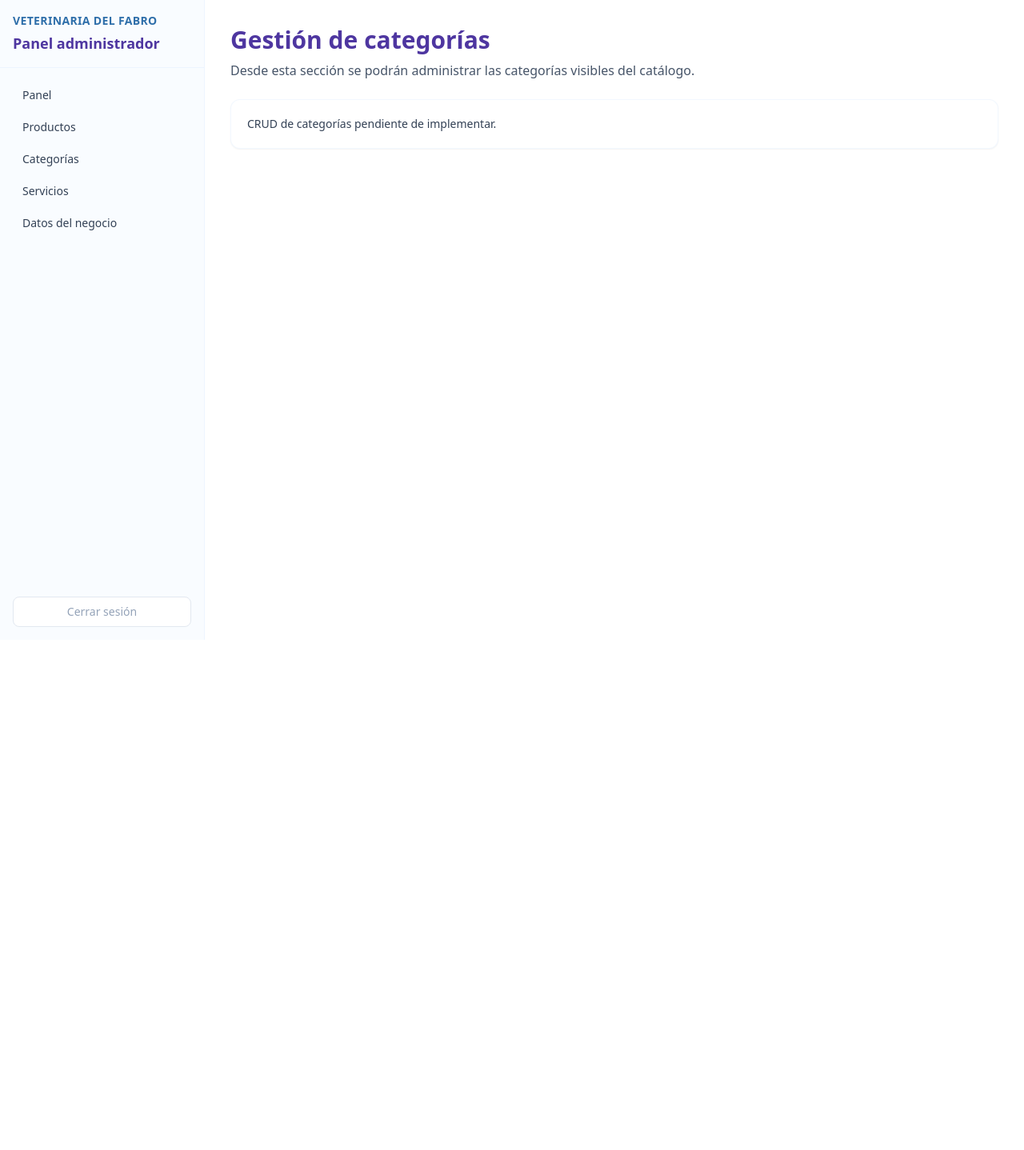
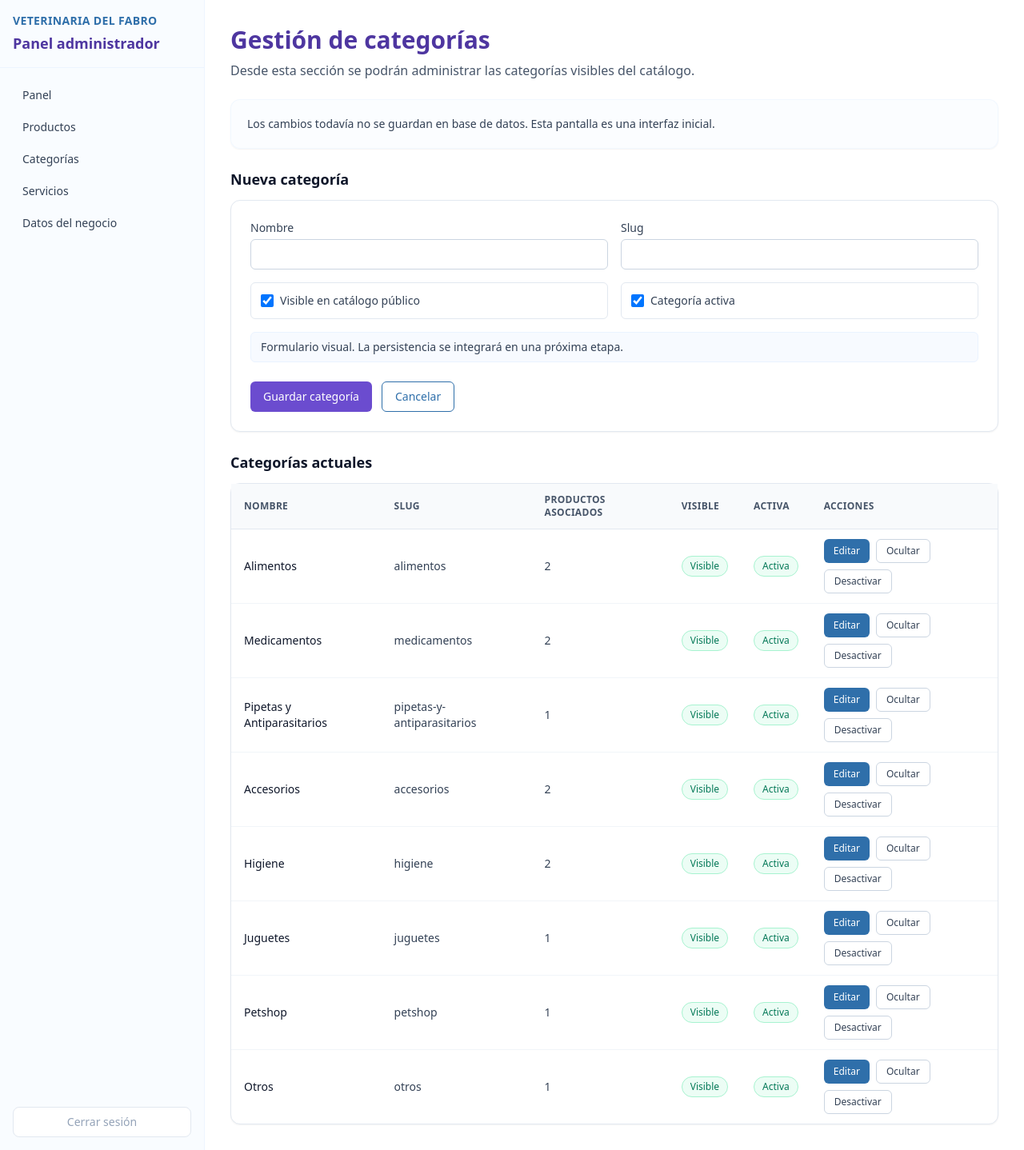
Before and after one commit to OctiDelFabro/veterinaria-del-fabro, a Next.js app: page /admin/categorias in a window 1280 px wide. Shown: the whole page at 80% size. Before the commit the page ends 800 px from the top, so only its background shows below. Built offline with nearby package versions, Linux system fonts and the light colour scheme.

Commit message:
feat: implement admin category management UI (#9)

```diff
--- a/app/(admin)/admin/categorias/page.tsx
+++ b/app/(admin)/admin/categorias/page.tsx
@@ -1,4 +1,7 @@
 import { AdminPageHeader } from "@/components/admin/AdminPageHeader";
+import { AdminCategoryForm } from "@/components/admin/categories/AdminCategoryForm";
+import { AdminCategoryTable } from "@/components/admin/categories/AdminCategoryTable";
+import { mockAdminCategories } from "@/lib/mock-admin-categories";
 
 export default function AdminCategoriasPage() {
   return (
@@ -7,8 +10,21 @@ export default function AdminCategoriasPage() {
         title="Gestión de categorías"
         description="Desde esta sección se podrán administrar las categorías visibles del catálogo."
       />
-      <section className="rounded-xl border border-veterinarian-blueSoft/60 bg-white p-5 shadow-sm">
-        <p className="text-sm text-slate-700">CRUD de categorías pendiente de implementar.</p>
+
+      <section className="rounded-xl border border-veterinarian-blueSoft/60 bg-veterinarian-blueSoft/20 p-5 shadow-sm">
+        <p className="text-sm text-slate-700">
+          Los cambios todavía no se guardan en base de datos. Esta pantalla es una interfaz inicial.
+        </p>
+      </section>
+
+      <section className="space-y-3">
+        <h2 className="text-lg font-semibold text-slate-900">Nueva categoría</h2>
+        <AdminCategoryForm />
+      </section>
+
+      <section className="space-y-3">
+        <h2 className="text-lg font-semibold text-slate-900">Categorías actuales</h2>
+        <AdminCategoryTable categories={mockAdminCategories} />
       </section>
     </div>
   );
--- /dev/null
+++ b/components/admin/categories/AdminCategoryForm.tsx
@@ -0,0 +1,49 @@
+import Link from "next/link";
+
+import type { AdminCategory } from "@/lib/mock-admin-categories";
+
+type AdminCategoryFormProps = {
+  initialData?: AdminCategory;
+};
+
+export function AdminCategoryForm({ initialData }: AdminCategoryFormProps) {
+  return (
+    <section className="rounded-xl border border-slate-200 bg-white p-5 shadow-sm md:p-6">
+      <form className="space-y-4">
+        <div className="grid gap-4 md:grid-cols-2">
+          <label className="space-y-1 text-sm text-slate-700">
+            <span className="font-medium">Nombre</span>
+            <input defaultValue={initialData?.name ?? ""} className="w-full rounded-md border border-slate-300 px-3 py-2" />
+          </label>
+
+          <label className="space-y-1 text-sm text-slate-700">
+            <span className="font-medium">Slug</span>
+            <input defaultValue={initialData?.slug ?? ""} className="w-full rounded-md border border-slate-300 px-3 py-2" />
+          </label>
+        </div>
+
+        <div className="grid gap-4 md:grid-cols-2">
+          <label className="flex items-center gap-2 rounded-md border border-slate-200 p-3 text-sm text-slate-700">
+            <input type="checkbox" defaultChecked={initialData?.visible ?? true} className="h-4 w-4" />
+            Visible en catálogo público
+          </label>
+          <label className="flex items-center gap-2 rounded-md border border-slate-200 p-3 text-sm text-slate-700">
+            <input type="checkbox" defaultChecked={initialData?.active ?? true} className="h-4 w-4" />
+            Categoría activa
+          </label>
+        </div>
+
+        <p className="rounded-md border border-veterinarian-blueSoft bg-veterinarian-blueSoft/40 px-3 py-2 text-sm text-slate-700">
+          Formulario visual. La persistencia se integrará en una próxima etapa.
+        </p>
+
+        <div className="flex flex-wrap gap-3 pt-2">
+          <button type="button" className="rounded-md bg-veterinarian-violet px-4 py-2 text-sm font-medium text-white hover:bg-veterinarian-violetDark">
+            Guardar categoría
+          </button>
+          <Link href="/admin/categorias" className="rounded-md border border-veterinarian-blue px-4 py-2 text-sm font-medium text-veterinarian-blue">Cancelar</Link>
+        </div>
+      </form>
+    </section>
+  );
+}
--- /dev/null
+++ b/components/admin/categories/AdminCategoryStatusBadge.tsx
@@ -0,0 +1,21 @@
+type AdminCategoryStatusBadgeProps = {
+  label: string;
+  variant: "success" | "warning" | "neutral" | "danger";
+};
+
+const variantStyles: Record<AdminCategoryStatusBadgeProps["variant"], string> = {
+  success: "border-emerald-200 bg-emerald-50 text-emerald-700",
+  warning: "border-amber-200 bg-amber-50 text-amber-700",
+  neutral: "border-slate-200 bg-slate-50 text-slate-700",
+  danger: "border-rose-200 bg-rose-50 text-rose-700",
+};
+
+export function AdminCategoryStatusBadge({ label, variant }: AdminCategoryStatusBadgeProps) {
+  return (
+    <span
+      className={`inline-flex items-center rounded-full border px-2.5 py-1 text-xs font-medium ${variantStyles[variant]}`}
+    >
+      {label}
+    </span>
+  );
+}
--- /dev/null
+++ b/components/admin/categories/AdminCategoryTable.tsx
@@ -0,0 +1,70 @@
+import { AdminCategoryStatusBadge } from "@/components/admin/categories/AdminCategoryStatusBadge";
+import type { AdminCategory } from "@/lib/mock-admin-categories";
+
+type AdminCategoryTableProps = {
+  categories: AdminCategory[];
+};
+
+export function AdminCategoryTable({ categories }: AdminCategoryTableProps) {
+  return (
+    <div className="rounded-xl border border-slate-200 bg-white shadow-sm">
+      <div className="hidden overflow-x-auto md:block">
+        <table className="min-w-full divide-y divide-slate-200 text-sm">
+          <thead className="bg-slate-50 text-left text-xs uppercase tracking-wide text-slate-600">
+            <tr>
+              <th className="px-4 py-3">Nombre</th>
+              <th className="px-4 py-3">Slug</th>
+              <th className="px-4 py-3">Productos asociados</th>
+              <th className="px-4 py-3">Visible</th>
+              <th className="px-4 py-3">Activa</th>
+              <th className="px-4 py-3">Acciones</th>
+            </tr>
+          </thead>
+          <tbody className="divide-y divide-slate-100 text-slate-700">
+            {categories.map((category) => (
+              <tr key={category.id}>
+                <td className="px-4 py-3 font-medium text-slate-900">{category.name}</td>
+                <td className="px-4 py-3">{category.slug}</td>
+                <td className="px-4 py-3">{category.productCount}</td>
+                <td className="px-4 py-3">
+                  <AdminCategoryStatusBadge label={category.visible ? "Visible" : "Oculta"} variant={category.visible ? "success" : "warning"} />
+                </td>
+                <td className="px-4 py-3">
+                  <AdminCategoryStatusBadge label={category.active ? "Activa" : "Inactiva"} variant={category.active ? "success" : "danger"} />
+                </td>
+                <td className="px-4 py-3">
+                  <div className="flex flex-wrap gap-2">
+                    <button type="button" className="rounded-md bg-veterinarian-blue px-3 py-1.5 text-xs font-medium text-white transition hover:bg-veterinarian-violetDark">Editar</button>
+                    <button type="button" className="rounded-md border border-slate-300 px-3 py-1.5 text-xs font-medium text-slate-700">{category.visible ? "Ocultar" : "Mostrar"}</button>
+                    <button type="button" className="rounded-md border border-slate-300 px-3 py-1.5 text-xs font-medium text-slate-700">{category.active ? "Desactivar" : "Activar"}</button>
+                  </div>
+                </td>
+              </tr>
+            ))}
+          </tbody>
+        </table>
+      </div>
+
+      <div className="space-y-3 p-4 md:hidden">
+        {categories.map((category) => (
+          <article key={category.id} className="space-y-3 rounded-lg border border-slate-200 p-4">
+            <div>
+              <h3 className="font-medium text-slate-900">{category.name}</h3>
+              <p className="text-sm text-slate-600">{category.slug}</p>
+            </div>
+            <p className="text-sm text-slate-700">Productos asociados: <span className="font-semibold">{category.productCount}</span></p>
+            <div className="flex flex-wrap gap-2">
+              <AdminCategoryStatusBadge label={category.visible ? "Visible" : "Oculta"} variant={category.visible ? "success" : "warning"} />
+              <AdminCategoryStatusBadge label={category.active ? "Activa" : "Inactiva"} variant={category.active ? "success" : "danger"} />
+            </div>
+            <div className="flex flex-wrap gap-2">
+              <button type="button" className="rounded-md bg-veterinarian-blue px-3 py-1.5 text-xs font-medium text-white">Editar</button>
+              <button type="button" className="rounded-md border border-slate-300 px-3 py-1.5 text-xs font-medium text-slate-700">{category.visible ? "Ocultar" : "Mostrar"}</button>
+              <button type="button" className="rounded-md border border-slate-300 px-3 py-1.5 text-xs font-medium text-slate-700">{category.active ? "Desactivar" : "Activar"}</button>
+            </div>
+          </article>
+        ))}
+      </div>
+    </div>
+  );
+}
--- /dev/null
+++ b/lib/mock-admin-categories.ts
@@ -0,0 +1,79 @@
+export type AdminCategory = {
+  id: string;
+  name: string;
+  slug: string;
+  visible: boolean;
+  active: boolean;
+  productCount: number;
+};
+
+export const mockAdminCategories: AdminCategory[] = [
+  {
+    id: "ac1",
+    name: "Alimentos",
+    slug: "alimentos",
+    visible: true,
+    active: true,
+    productCount: 2,
+  },
+  {
+    id: "ac2",
+    name: "Medicamentos",
+    slug: "medicamentos",
+    visible: true,
+    active: true,
+    productCount: 2,
+  },
+  {
+    id: "ac3",
+    name: "Pipetas y Antiparasitarios",
+    slug: "pipetas-y-antiparasitarios",
+    visible: true,
+    active: true,
+    productCount: 1,
+  },
+  {
+    id: "ac4",
+    name: "Accesorios",
+    slug: "accesorios",
+    visible: true,
+    active: true,
+    productCount: 2,
+  },
+  {
+    id: "ac5",
+    name: "Higiene",
+    slug: "higiene",
+    visible: true,
+    active: true,
+    productCount: 2,
+  },
+  {
+    id: "ac6",
+    name: "Juguetes",
+    slug: "juguetes",
+    visible: true,
+    active: true,
+    productCount: 1,
+  },
+  {
+    id: "ac7",
+    name: "Petshop",
+    slug: "petshop",
+    visible: true,
+    active: true,
+    productCount: 1,
+  },
+  {
+    id: "ac8",
+    name: "Otros",
+    slug: "otros",
+    visible: true,
+    active: true,
+    productCount: 1,
+  },
+];
+
+export function getAdminCategoryById(id: string): AdminCategory | undefined {
+  return mockAdminCategories.find((category) => category.id === id);
+}
```
Also changed, not shown: 1 other file (tests, documents, lock files or other folders).
